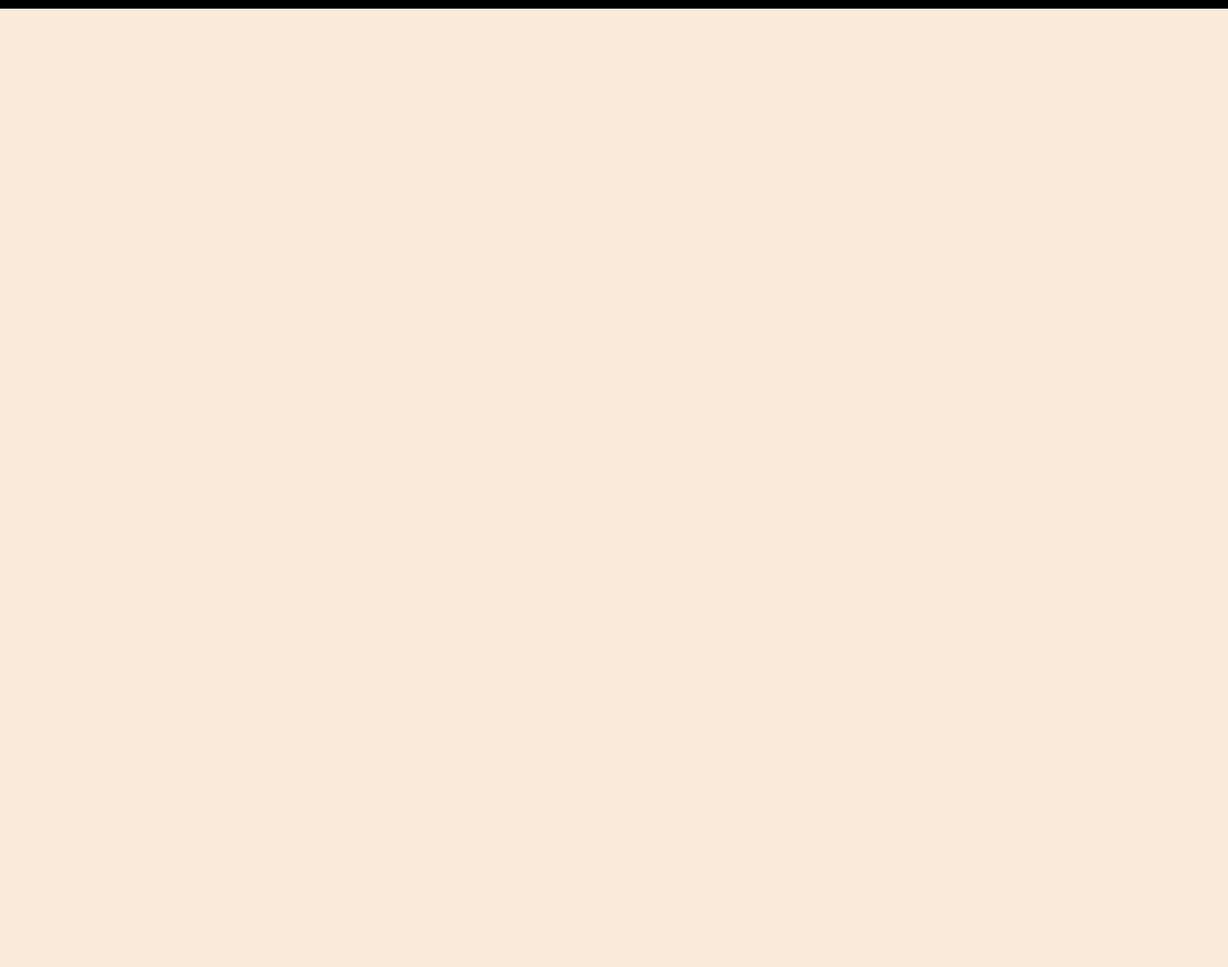
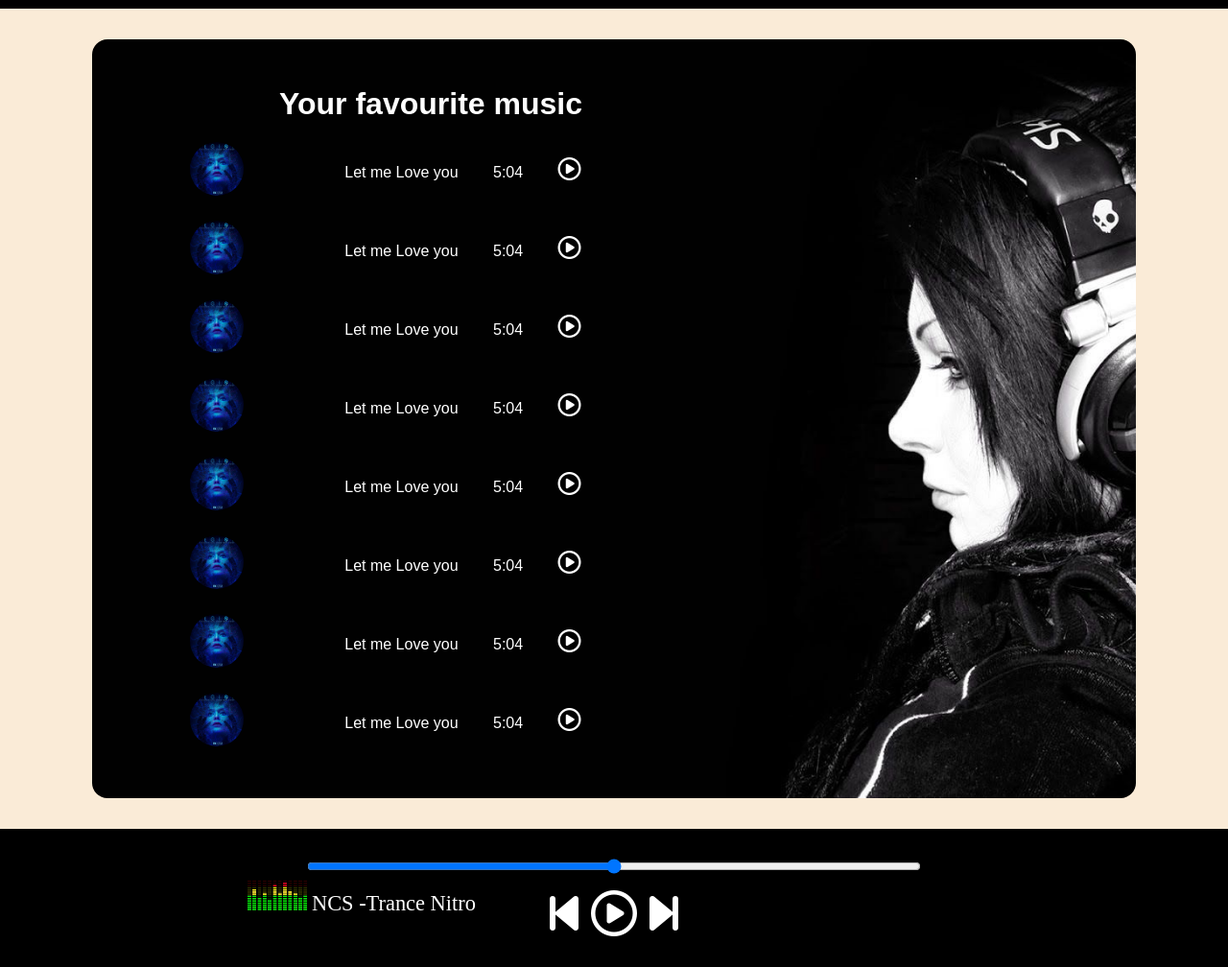
Before and after one commit to Saurabhganvir/Spotify-clone-fe, a plain HTML site: page index.html in a window 1280 px wide. Shown: the part 71-1079 px from the top of the page at 96% size. Before the commit the page ends 800 px from the top, so only its background shows below. Drawn offline with Linux system fonts and the light colour scheme.

Commit message:
Frontend first set

```diff
--- a/index.html
+++ b/index.html
@@ -6,6 +6,7 @@
     <meta http-equiv="X-UA-Compatible" content="IE=edge">
     <title>Spotify - Music for life</title>
     <link rel="stylesheet" href="style.css">
+    <link rel="stylesheet" href="https://cdnjs.cloudflare.com/ajax/libs/font-awesome/6.5.1/css/all.min.css" integrity="sha512-DTOQO9RWCH3ppGqcWaEA1BIZOC6xxalwEsw9c2QQeAIftl+Vegovlnee1c9QX4TctnWMn13TZye+giMm8e2LwA==" crossorigin="anonymous" referrerpolicy="no-referrer" />
 </head>
 <body>
     <header>
@@ -18,6 +19,61 @@
         </nav>
     </header>
 
+    <div class="container">
+        <div class="songList border">
+            <h1 style="text-align: center; margin-top: 1rem;">Your favourite music</h1>
+            <div class="songItemContainer">
+                <div class="songItem border">
+                    <img src="StaticFiles/covers/1.jpg" alt="1">
+                    <span>Let me Love you <span class="timeStamp"> 5:04 </span> <i class="far fa-play-circle" style="font-size: 1.5rem;"></i> </span>
+                </div>
+                <div class="songItem border">
+                    <img src="StaticFiles/covers/1.jpg" alt="1">
+                    <span>Let me Love you <span class="timeStamp"> 5:04 </span> <i class="far fa-play-circle" style="font-size: 1.5rem;"></i> </span>
+                </div>
+                <div class="songItem border">
+                    <img src="StaticFiles/covers/1.jpg" alt="1">
+                    <span>Let me Love you <span class="timeStamp"> 5:04 </span> <i class="far fa-play-circle" style="font-size: 1.5rem;"></i> </span>
+                </div>
+                <div class="songItem border">
+                    <img src="StaticFiles/covers/1.jpg" alt="1">
+                    <span>Let me Love you <span class="timeStamp"> 5:04 </span> <i class="far fa-play-circle" style="font-size: 1.5rem;"></i> </span>
+                </div>
+                <div class="songItem border">
+                    <img src="StaticFiles/covers/1.jpg" alt="1">
+                    <span>Let me Love you <span class="timeStamp"> 5:04 </span> <i class="far fa-play-circle" style="font-size: 1.5rem;"></i> </span>
+                </div>
+                <div class="songItem border">
+                    <img src="StaticFiles/covers/1.jpg" alt="1">
+                    <span>Let me Love you <span class="timeStamp"> 5:04 </span> <i class="far fa-play-circle" style="font-size: 1.5rem;"></i> </span>
+                </div>
+                <div class="songItem border">
+                    <img src="StaticFiles/covers/1.jpg" alt="1">
+                    <span>Let me Love you <span class="timeStamp"> 5:04 </span> <i class="far fa-play-circle" style="font-size: 1.5rem;"></i> </span>
+                </div>
+                <div class="songItem border">
+                    <img src="StaticFiles/covers/1.jpg" alt="1">
+                    <span>Let me Love you <span class="timeStamp"> 5:04 </span> <i class="far fa-play-circle" style="font-size: 1.5rem;"></i> </span>
+                </div>
+            </div>
+        </div>
+        <div class="songBanner border"></div>
+    </div>
+
+
+        <div class="bottom">
+            <input type="range" name="range" id="myProgressBar"  min="0" max="100">
+            <div class="icons border">
+                <i class="fa-solid fa-3x fa-backward-step"></i>
+                <i class="far fa-3x fa-play-circle"></i>
+                <i class="fa-solid fa-3x fa-forward-step"></i>
+            </div>
+            <div class="songInfo border">
+                <img src="./StaticFiles/playing.gif" width="5rem"> <span>NCS -Trance Nitro</span>
+            </div>
+        </div>
+
+
 
 
     <script src="script.js"></script>
--- a/style.css
+++ b/style.css
@@ -9,6 +9,14 @@
  *{
     margin: 0;
     padding: 0;
+ }
+
+ .border{
+    border: 1px solid transparent;
+ }
+
+ .border:hover{
+    border: 1px solid white ;
  }
 
  nav{
@@ -39,3 +47,89 @@
     width: 3.5rem;
     padding: 0 1rem;
  }
+
+ .container {
+    min-height: 70vh;
+    background-color: cyan;
+    color: white;
+    font-family: 'Varela Round', sans-serif;
+    display: flex;
+    width: 80%;
+    margin: 2rem auto;
+    border-radius: 1rem;
+    padding: 2rem;
+    background-image: url('./StaticFiles/bg.jpg');
+    background-size: cover;
+ }
+
+ .bottom{
+    display: flex;
+    justify-content: center;
+    align-items: center;
+    position: sticky;
+    height: 9rem;
+    color: white;
+    background-color: black;
+    flex-direction: column;
+ }
+
+ .icons{
+    display: flex;
+    width: 10rem;
+    justify-content: space-evenly;
+    margin-top: 1rem;
+ }
+
+ .icons i{
+    cursor: pointer;
+ }
+
+ #myProgressBar {
+    width: 50vw;
+
+ }
+
+ .songList{
+    width: 40rem;
+ }
+ .songItem {
+    height: 4rem;
+    display: flex;
+    background-color: transparent;
+    width: 80%;
+    margin: 1rem 0;
+    justify-content: space-around;
+    align-items: center;
+    border-radius: 2rem;
+ }
+
+ .songItem img{
+    width: 3.5rem;
+    margin: 0 2rem;
+    border-radius: 2.5rem;
+ }
+
+ .timeStamp{
+    margin: 0 2rem;
+ }
+
+.songItem i{
+    cursor: pointer;
+}
+
+.songInfo{
+    position: absolute;
+    left: 20vw;
+    /* width: 20rem; */
+}
+
+.songInfo img{
+    height: 2rem;
+    width: 4rem;
+    /* opacity: 0;
+    transition: opacity 1s ease-in; */
+}
+
+.songInfo span{
+    font-size: 1.4rem;
+}
```
